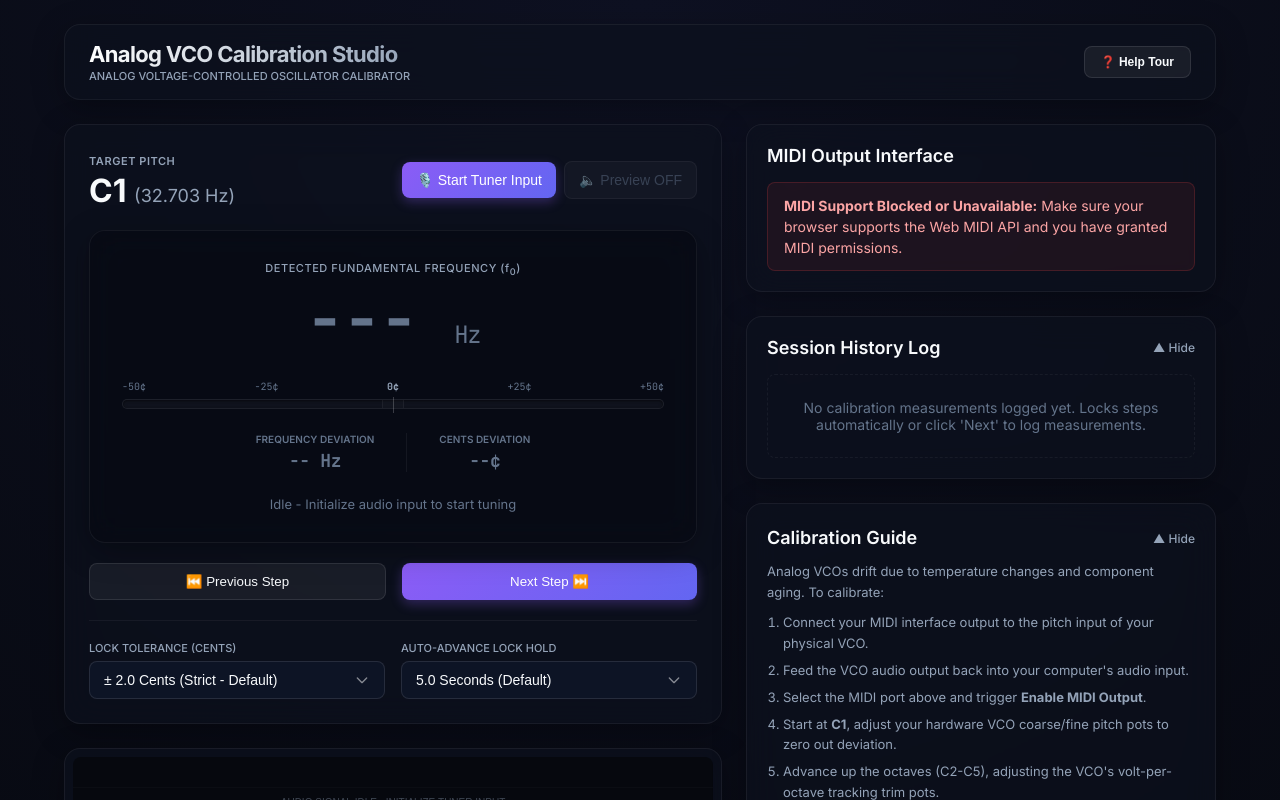
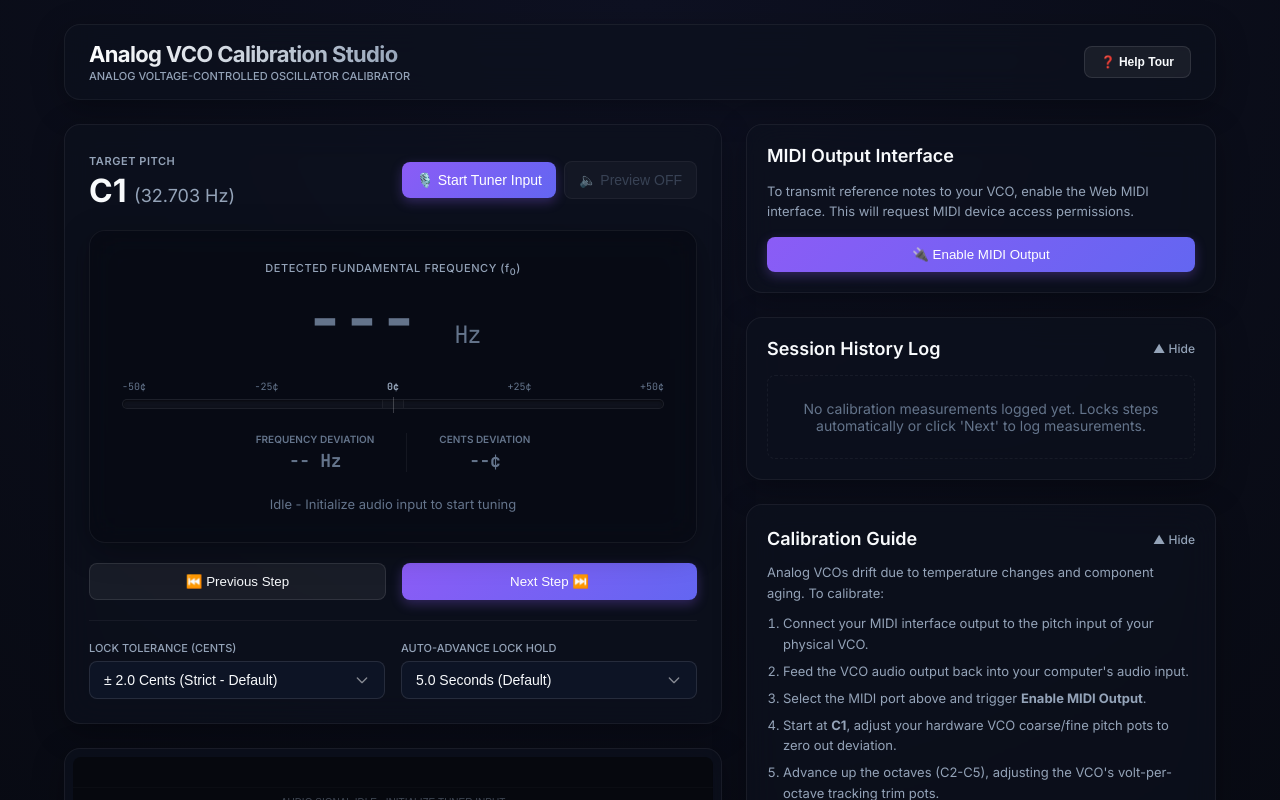
Before and after one commit to awonak/vco-calibration, a React (Vite) app: page / in a window 1280 px wide. Shown: the top 800 px of the page. Built offline with nearby package versions, Linux system fonts and the light colour scheme.

Commit message:
Web MIDI API permission request shuold betriggered by user interaction

```diff
--- a/src/components/MIDIConfig.tsx
+++ b/src/components/MIDIConfig.tsx
@@ -4,6 +4,8 @@ import { useCalibration } from '../context/CalibrationContext';
 export const MIDIConfig: React.FC = () => {
   const {
     midiSupported,
+    midiInitialized,
+    initializeMidi,
     midiOutputs,
     selectedMidiId,
     setSelectedMidiId,
@@ -29,6 +31,25 @@ export const MIDIConfig: React.FC = () => {
           lineHeight: '1.5'
         }}>
           <strong>MIDI Support Blocked or Unavailable:</strong> Make sure your browser supports the Web MIDI API and you have granted MIDI permissions.
+        </div>
+      ) : !midiInitialized ? (
+        <div style={{ display: 'flex', flexDirection: 'column', gap: '16px' }}>
+          <div style={{ fontSize: '13px', color: 'var(--text-secondary)', lineHeight: '1.5' }}>
+            To transmit reference notes to your VCO, enable the Web MIDI interface. This will request MIDI device access permissions.
+          </div>
+
+          <button
+            id="midi-init-btn"
+            className="btn-primary"
+            style={{
+              width: '100%',
+              background: 'var(--accent-gradient)',
+              boxShadow: '0 4px 12px var(--accent-glow)'
+            }}
+            onClick={initializeMidi}
+          >
+            🔌 Enable MIDI Output
+          </button>
         </div>
       ) : (
         <div style={{ display: 'flex', flexDirection: 'column', gap: '16px' }}>
@@ -66,7 +87,7 @@ export const MIDIConfig: React.FC = () => {
               onClick={() => setMidiActive(!midiActive)}
               disabled={midiOutputs.length === 0}
             >
-              {midiActive ? '🟢 MIDI Output Active' : '▶️ Enable MIDI Output'}
+              {midiActive ? '🟢 MIDI Output Active' : '▶️ Start MIDI Output'}
             </button>
 
             <button
--- a/src/context/CalibrationContext.tsx
+++ b/src/context/CalibrationContext.tsx
@@ -32,6 +32,8 @@ interface CalibrationContextType {
 
   // MIDI Connection
   midiSupported: boolean;
+  midiInitialized: boolean;
+  initializeMidi: () => Promise<boolean>;
   midiOutputs: WebMIDIOutput[];
   selectedMidiId: string;
   setSelectedMidiId: (id: string) => void;
@@ -70,7 +72,10 @@ export const CalibrationProvider: React.FC<{ children: React.ReactNode }> = ({ c
   const [autoAdvanceSecs, setAutoAdvanceSecs] = useState<number>(5.0);
 
   // 3. MIDI State
-  const [midiSupported, setMidiSupported] = useState<boolean>(false);
+  const [midiSupported, setMidiSupported] = useState<boolean>(
+    typeof navigator !== 'undefined' && !!navigator.requestMIDIAccess
+  );
+  const [midiInitialized, setMidiInitialized] = useState<boolean>(false);
   const [midiOutputs, setMidiOutputs] = useState<WebMIDIOutput[]>([]);
   const [selectedMidiId, setSelectedMidiId] = useState<string>('');
   const [midiActive, setMidiActive] = useState<boolean>(false);
@@ -104,6 +109,7 @@ export const CalibrationProvider: React.FC<{ children: React.ReactNode }> = ({ c
 
   // Shared ref for the selected output to avoid dependency cycles in requestAnimationFrame
   const selectedMidiOutputRef = useRef<WebMIDIOutput | null>(null);
+  const midiAccessRef = useRef<WebMIDIAccess | null>(null);
 
   // Keep a ref of monitor active state to read inside callback without staleness
   const monitorActiveRef = useRef<boolean>(monitorActive);
@@ -150,40 +156,50 @@ export const CalibrationProvider: React.FC<{ children: React.ReactNode }> = ({ c
     activeStepIndexRef.current = activeStepIndex;
   }, [activeStepIndex]);
 
-  // Initialize MIDI Device access
-  useEffect(() => {
-    let midiAccessObj: WebMIDIAccess | null = null;
+  // Initialize MIDI Device access callback triggered on user action
+  const initializeMidi = useCallback(async (): Promise<boolean> => {
+    if (midiAccessRef.current) return true;
 
-    async function initMidi() {
     const access = await requestMIDIAccessSafe();
     if (access) {
       setMidiSupported(true);
-        midiAccessObj = access;
+      setMidiInitialized(true);
+      midiAccessRef.current = access;
 
       const updateOutputs = () => {
         const list = Array.from(access.outputs.values());
         setMidiOutputs(list);
-          if (list.length > 0 && !selectedMidiId) {
-            // Default to first output
-            setSelectedMidiId(list[0].id);
+        setSelectedMidiId((currentId) => {
+          if (list.length > 0 && !currentId) {
+            return list[0].id;
           }
+          return currentId;
+        });
       };
 
       updateOutputs();
       access.onstatechange = updateOutputs;
+
+      const list = Array.from(access.outputs.values());
+      if (list.length > 0) {
+        setMidiActive(true);
+      }
+      return true;
     } else {
       setMidiSupported(false);
+      setMidiInitialized(false);
+      return false;
     }
-    }
+  }, []);
 
-    initMidi();
-
+  // Clean up MIDI state-change subscription on unmount
+  useEffect(() => {
     return () => {
-      if (midiAccessObj) {
-        midiAccessObj.onstatechange = undefined;
+      if (midiAccessRef.current) {
+        midiAccessRef.current.onstatechange = undefined;
       }
     };
-  }, [selectedMidiId]);
+  }, []);
 
   // Keep track of the active MIDI output object in a Ref
   useEffect(() => {
@@ -494,6 +510,8 @@ export const CalibrationProvider: React.FC<{ children: React.ReactNode }> = ({ c
         autoAdvanceSecs,
         setAutoAdvanceSecs,
         midiSupported,
+        midiInitialized,
+        initializeMidi,
         midiOutputs,
         selectedMidiId,
         setSelectedMidiId,
```
Lines whose indentation alone changed are shown as unchanged.
